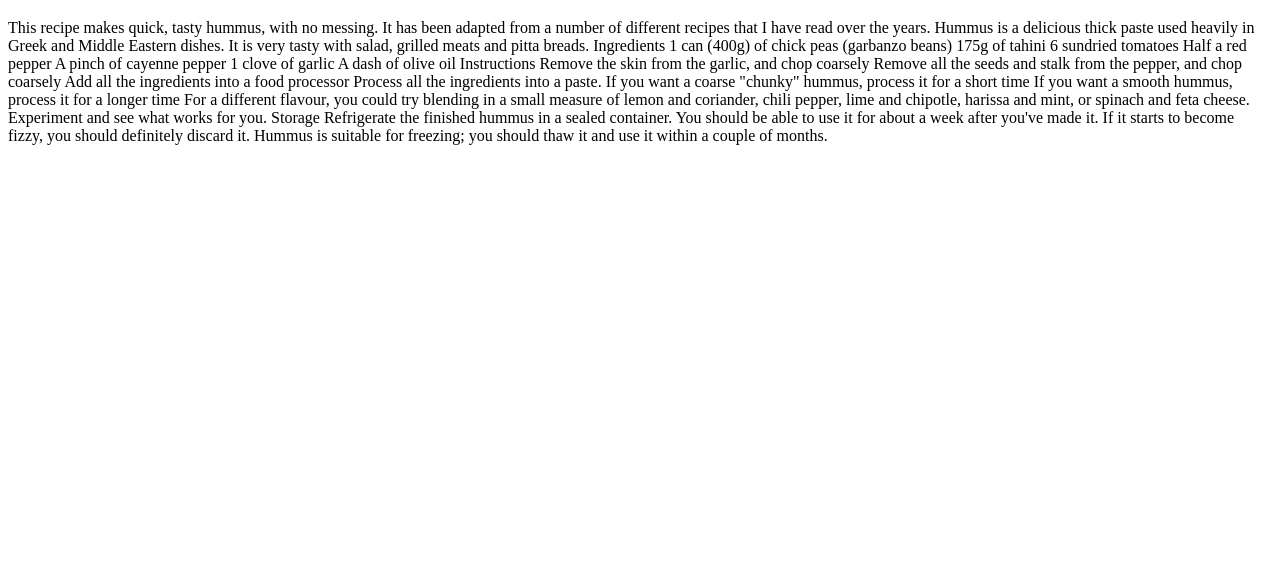
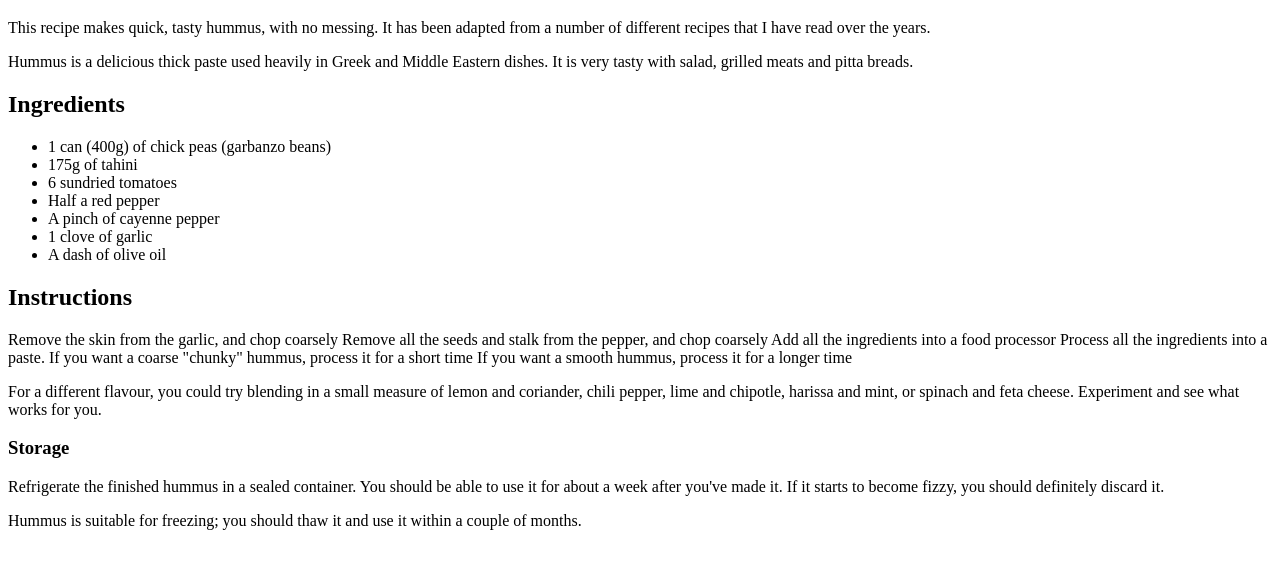
Before and after one commit to PatrizioPetillo/PatrizioPetillo.github.io, a plain HTML site: page index.html in a window 1280 px wide. Shown: the part 61-630 px from the top of the page. Drawn offline with Linux system fonts and the light colour scheme.

Commit message:
modified body

```diff
--- a/index.html
+++ b/index.html
@@ -8,36 +8,37 @@
   <body>
     <h1>Quick Hummus Recipe</h1>
 
-    This recipe makes quick, tasty hummus, with no messing. It has been adapted from a number of different recipes that I have read over the years.
+    <p>This recipe makes quick, tasty hummus, with no messing. It has been adapted from a number of different recipes that I have read over the years.</p>
 
-    Hummus is a delicious thick paste used heavily in Greek and Middle Eastern dishes. It is very tasty with salad, grilled meats and pitta breads.
+  <p>Hummus is a delicious thick paste used heavily in Greek and Middle Eastern dishes. It is very tasty with salad, grilled meats and pitta breads.</p>
 
-    Ingredients
+    <h2>Ingredients</h2>
+<ul>
+  <li>1 can (400g) of chick peas (garbanzo beans)</li>
+  <li>175g of tahini</li>
+  <li>6 sundried tomatoes</li>
+  <li>Half a red pepper</li>
+  <li>A pinch of cayenne pepper</li>
+  <li>1 clove of garlic</li>
+  <li>A dash of olive oil</li>
+</ul>
 
-    1 can (400g) of chick peas (garbanzo beans)
-    175g of tahini
-    6 sundried tomatoes
-    Half a red pepper
-    A pinch of cayenne pepper
-    1 clove of garlic
-    A dash of olive oil
+    <h2>Instructions</h2>
 
-    Instructions
-
-    Remove the skin from the garlic, and chop coarsely
+    <p>Remove the skin from the garlic, and chop coarsely
     Remove all the seeds and stalk from the pepper, and chop coarsely
     Add all the ingredients into a food processor
     Process all the ingredients into a paste.
     If you want a coarse "chunky" hummus, process it for a short time
-    If you want a smooth hummus, process it for a longer time
+    If you want a smooth hummus, process it for a longer time</p>
 
-    For a different flavour, you could try blending in a small measure of lemon and coriander, chili pepper, lime and chipotle, harissa and mint, or spinach and feta cheese. Experiment and see what works for you.
+    <p>For a different flavour, you could try blending in a small measure of lemon and coriander, chili pepper, lime and chipotle, harissa and mint, or spinach and feta cheese. Experiment and see what works for you.</p>
 
-    Storage
+    <h3>Storage</h3>
 
-    Refrigerate the finished hummus in a sealed container. You should be able to use it for about a week after you've made it. If it starts to become fizzy, you should definitely discard it.
+    <p>Refrigerate the finished hummus in a sealed container. You should be able to use it for about a week after you've made it. If it starts to become fizzy, you should definitely discard it.</p>
 
-    Hummus is suitable for freezing; you should thaw it and use it within a couple of months.
+    <p>Hummus is suitable for freezing; you should thaw it and use it within a couple of months.</p>
 
 
   </body>
```
